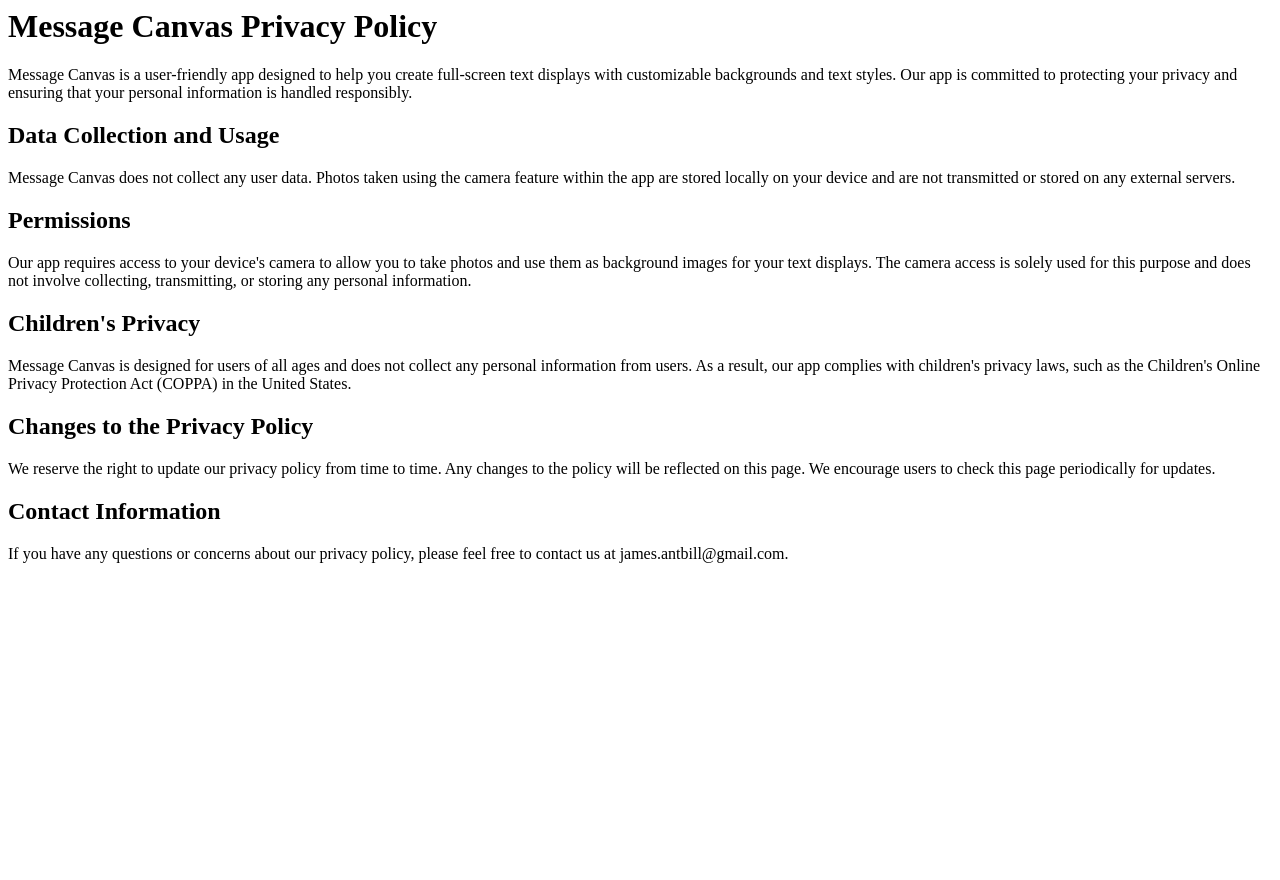
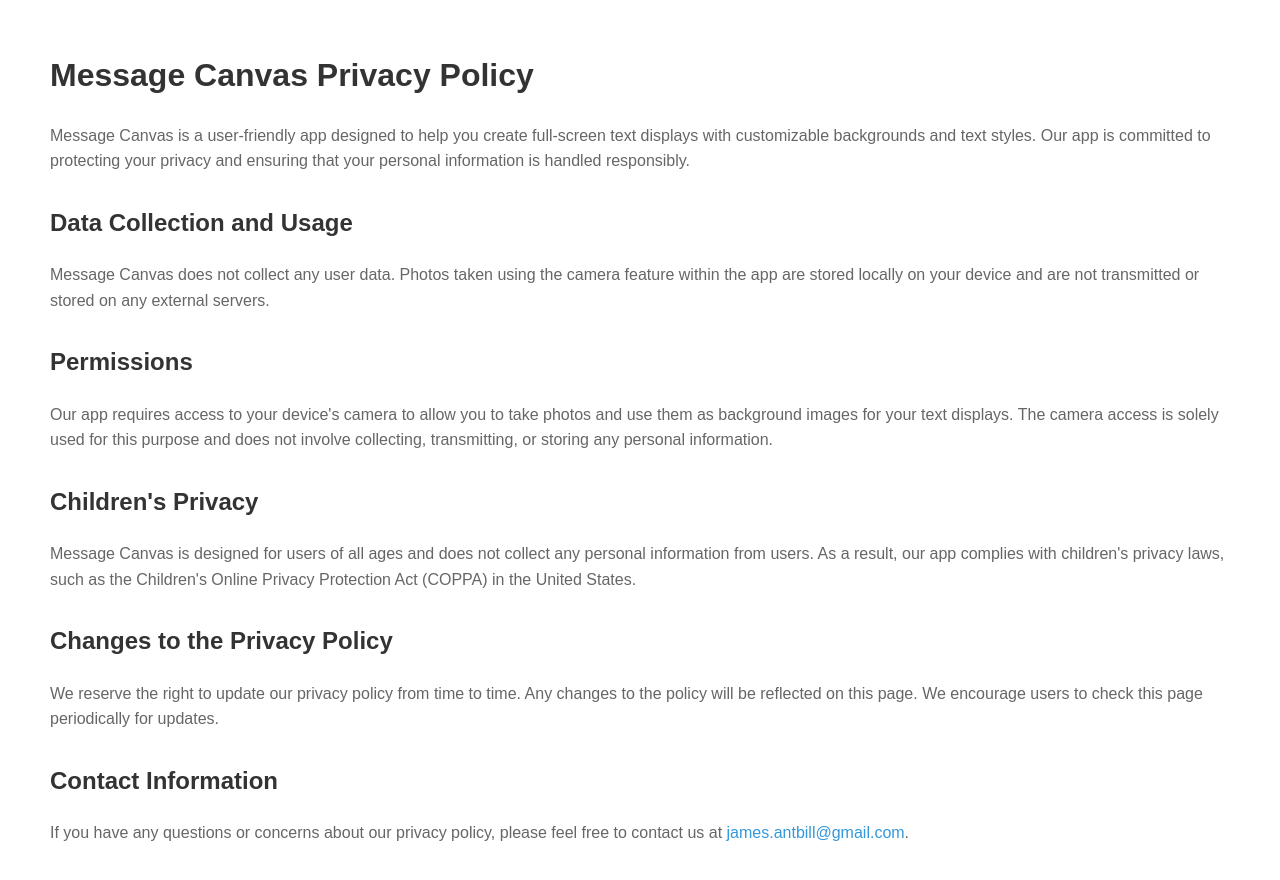
Before and after one commit to jameszhou123/message_canvas, a plain HTML site: page index.html in a window 1280 px wide. Before the commit the page ends 800 px from the top, so only its background shows below. Drawn offline with Linux system fonts and the light colour scheme.

Commit message:
added css

```diff
--- a/index.html
+++ b/index.html
@@ -1,8 +1,41 @@
+<!DOCTYPE html>
 <html lang="en">
 <head>
     <meta charset="UTF-8">
     <meta name="viewport" content="width=device-width, initial-scale=1.0">
     <title>Message Canvas Privacy Policy</title>
+    <style>
+        body {
+            font-family: Arial, sans-serif;
+            line-height: 1.6;
+            margin: 50px;
+        }
+
+        h1 {
+            font-size: 32px;
+            color: #333;
+        }
+
+        h2 {
+            font-size: 24px;
+            color: #333;
+            margin-top: 30px;
+        }
+
+        p {
+            font-size: 16px;
+            color: #666;
+        }
+
+        a {
+            color: #3498db;
+            text-decoration: none;
+        }
+
+        a:hover {
+            text-decoration: underline;
+        }
+    </style>
 </head>
 <body>
     <h1>Message Canvas Privacy Policy</h1>
@@ -27,6 +60,6 @@
 
     <h2>Contact Information</h2>
 
-    <p>If you have any questions or concerns about our privacy policy, please feel free to contact us at james.antbill@gmail.com.</p>
+    <p>If you have any questions or concerns about our privacy policy, please feel free to contact us at <a href="mailto:james.antbill@gmail.com">james.antbill@gmail.com</a>.</p>
 </body>
 </html>
```
